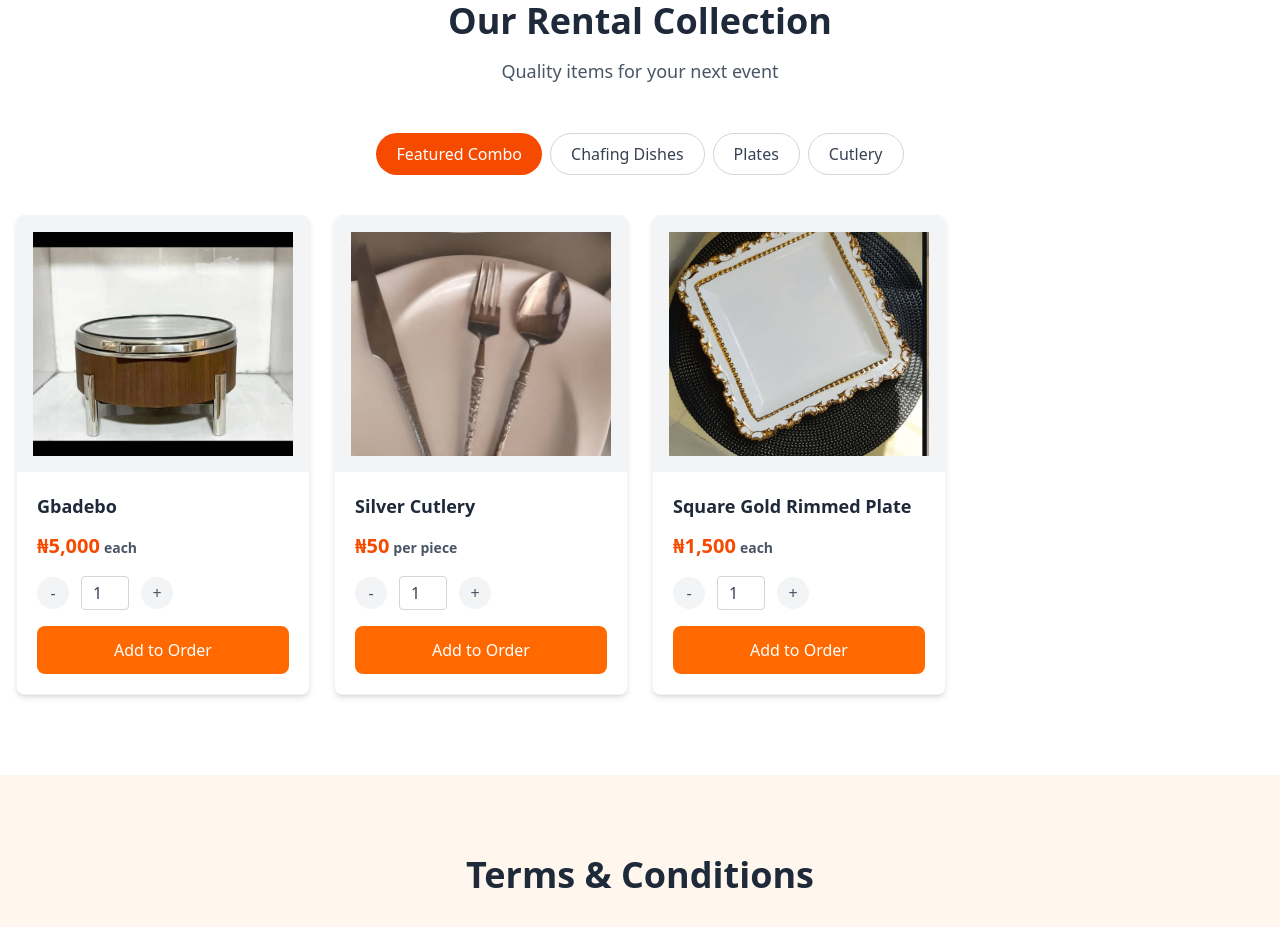
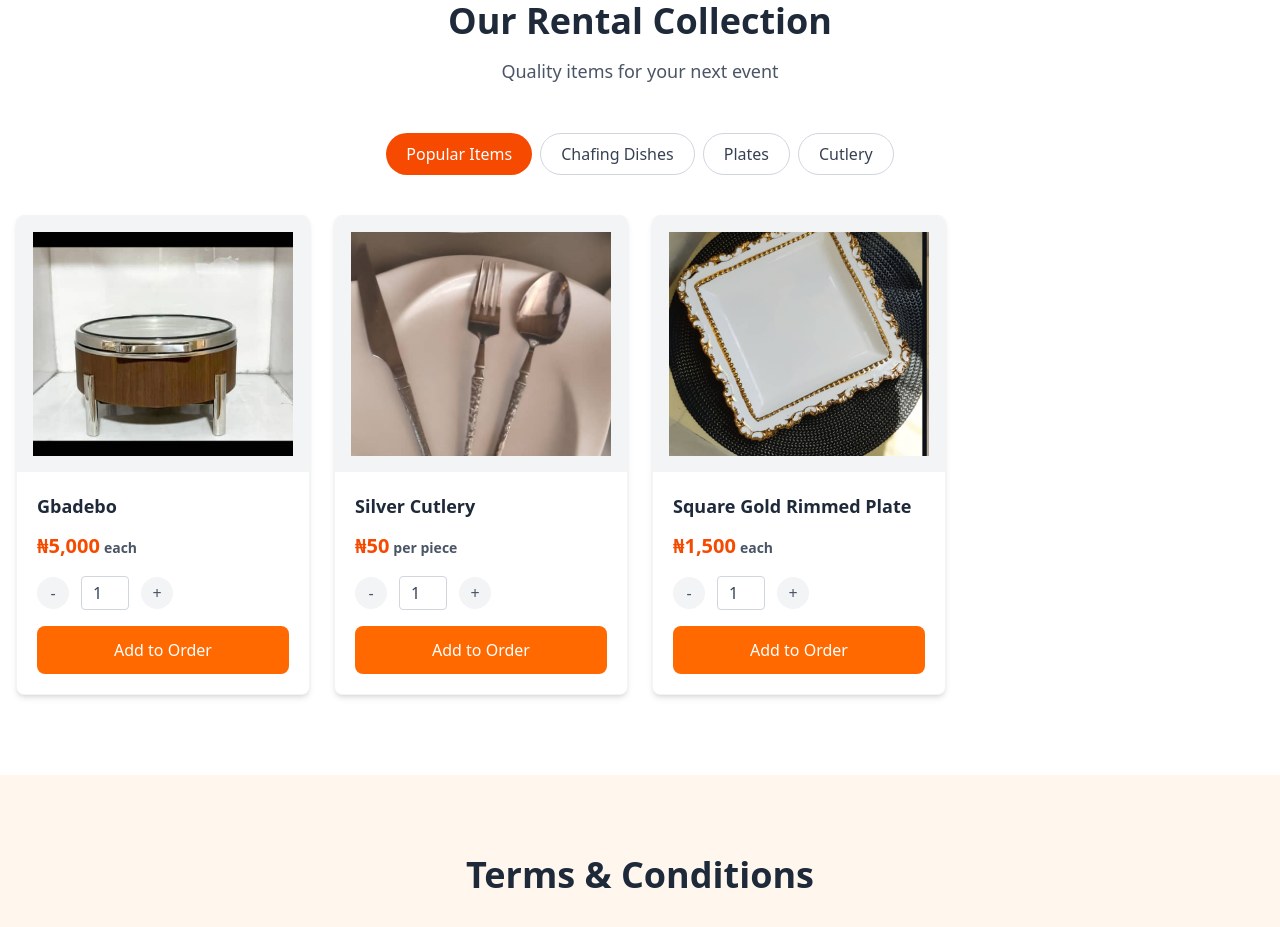
Before and after one commit to VEND321/cade-party-solution, a React (Vite) app: page /home in a window 1280 px wide. Shown: the part 1360-2287 px from the top of the page. Built offline with nearby package versions, Linux system fonts and the light colour scheme.

Commit message:
name change

```diff
--- a/src/data/itemsData.js
+++ b/src/data/itemsData.js
@@ -65,7 +65,7 @@ import goldTeaSpoons from "../assets/gold-tea-spoons.jpg";
 export const categoriesData = [
   {
     id: "featured-combo",
-    label: "Featured Combo",
+    label: "Popular Items",
     items: [
       {
         id: "combo-chafing",
```
